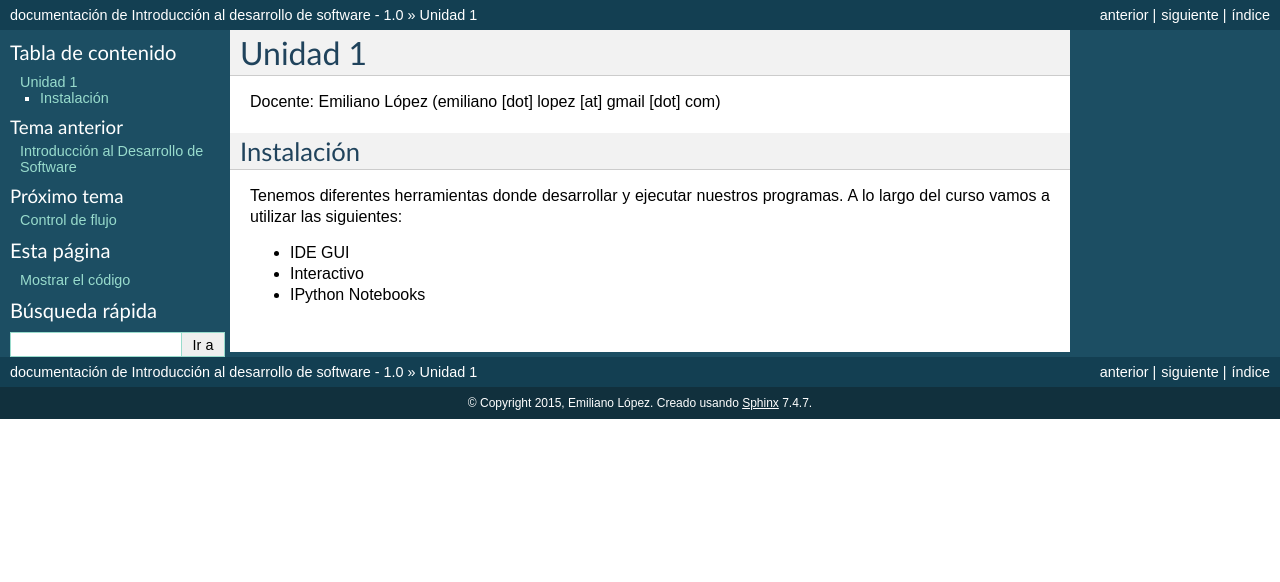
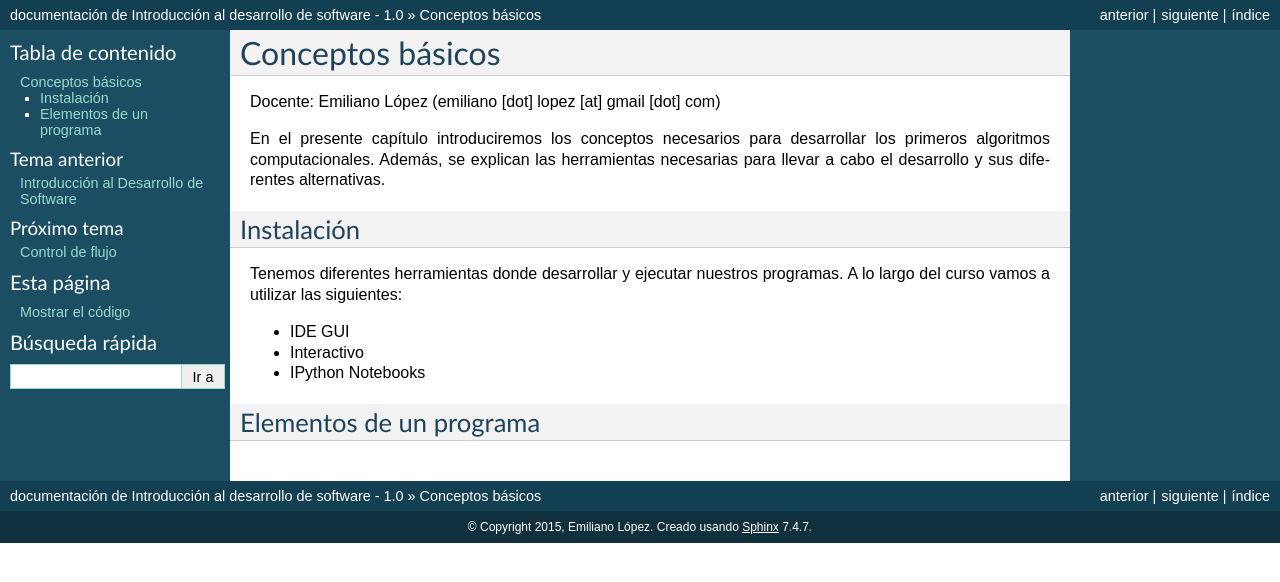
Before and after one commit to emablanco/introduccion-python, a Sphinx documentation site: the page built from doc/Unidad01.rst, in a window 1280 px wide. Shown: the top 582 px of the page. Built offline with Sphinx 7.4.7, drawn with Linux system fonts in a browser that asks for light colours; pages that are not in the unit, such as notebooks, are missing from menus.

Commit message:
actualizo

```diff
--- a/doc/Unidad01.rst
+++ b/doc/Unidad01.rst
@@ -1,8 +1,13 @@
 
-Unidad 1
-========
+Conceptos básicos
+=================
 
 Docente: Emiliano López (emiliano [dot] lopez [at] gmail [dot] com)
+
+En el presente capítulo introduciremos los conceptos necesarios para
+desarrollar los primeros algoritmos computacionales. Además, se explican
+las herramientas necesarias para llevar a cabo el desarrollo y sus
+diferentes alternativas.
 
 Instalación
 -----------
@@ -13,3 +18,6 @@ programas. A lo largo del curso vamos a utilizar las siguientes:
 -  IDE GUI
 -  Interactivo
 -  IPython Notebooks
+
+Elementos de un programa
+------------------------
```
Also changed, not shown: 6 other files.
